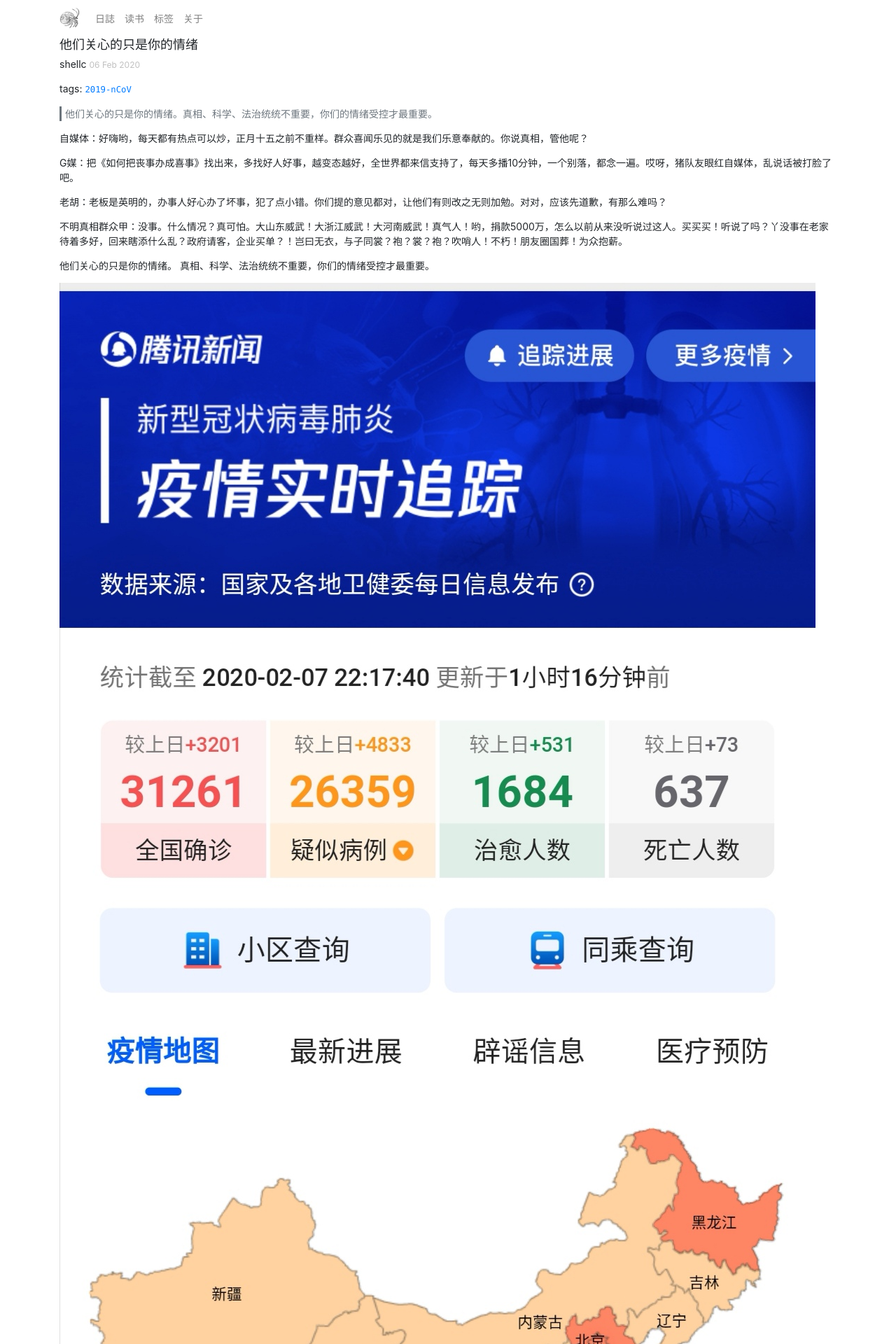
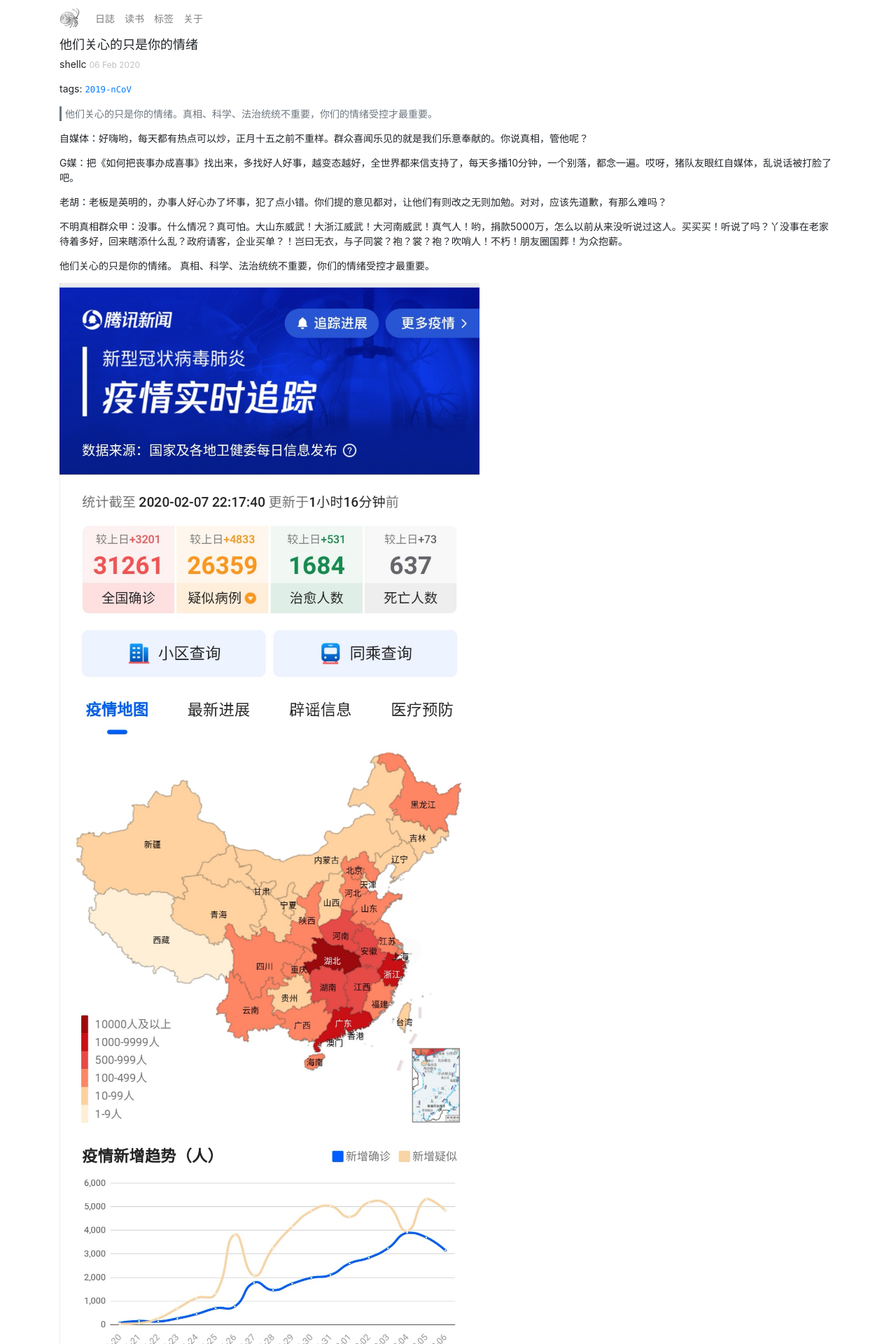
Before and after one commit to shellc/shellc.github.io, a Jekyll site: the page built from _posts/2020-02-06-他们关心的只是你的情绪.md, in a window 1280 px wide. Shown: the top 1920 px of the page at 70% size. Built offline with Jekyll 4.4.1, drawn with Linux system fonts in a browser that asks for light colours.

Commit message:
update post

```diff
--- a/_posts/2020-02-06-他们关心的只是你的情绪.md
+++ b/_posts/2020-02-06-他们关心的只是你的情绪.md
@@ -17,4 +17,4 @@
 
 他们关心的只是你的情绪。 真相、科学、法治统统不重要，你们的情绪受控才最重要。
 
-![2010-nCoV](/assets/images/posts/2019-ncov-20200207.jpg)
+<img alt="2010-nCoV" src="/assets/images/posts/2019-ncov-20200207.jpg" width="600">
```
